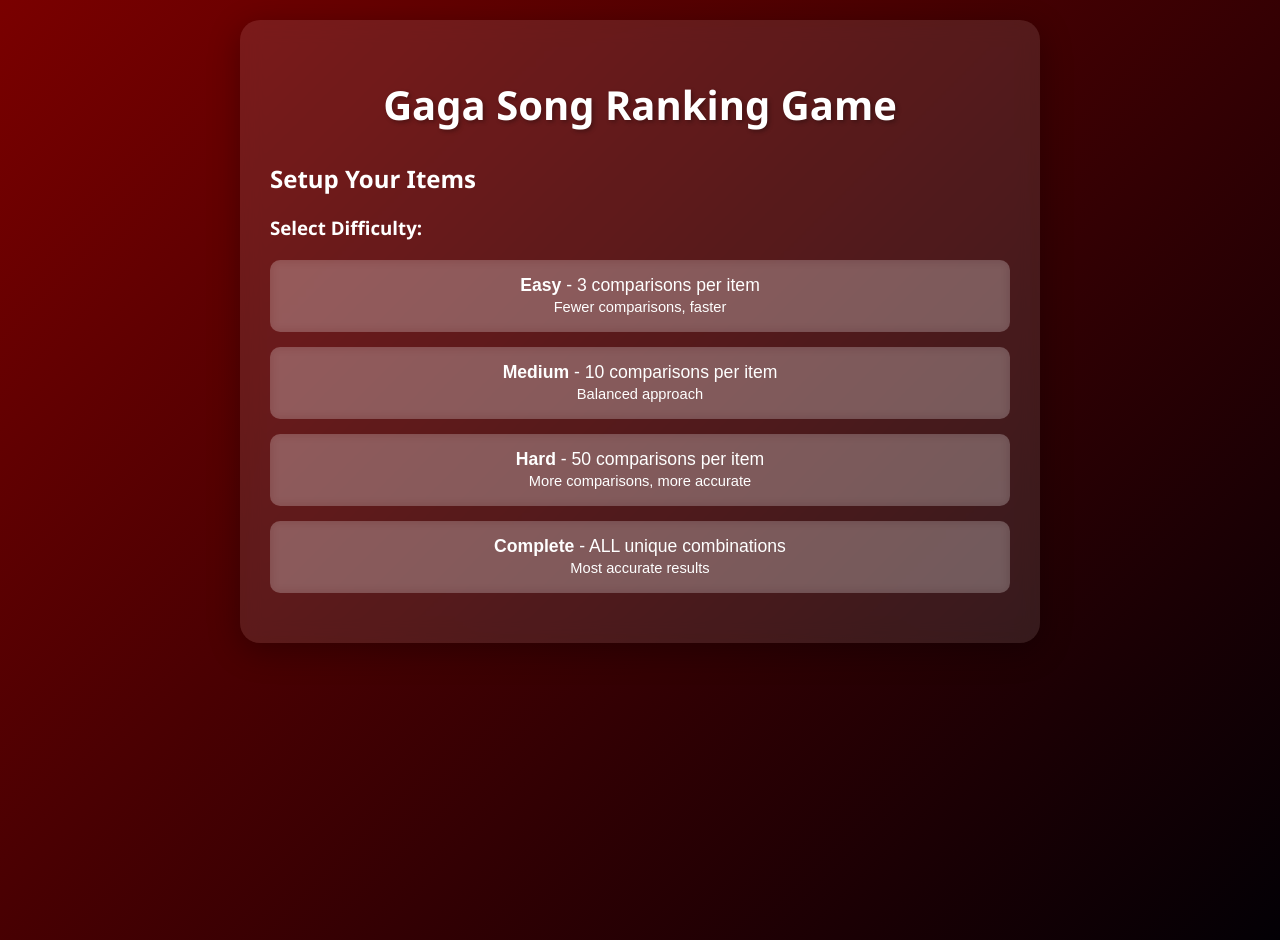
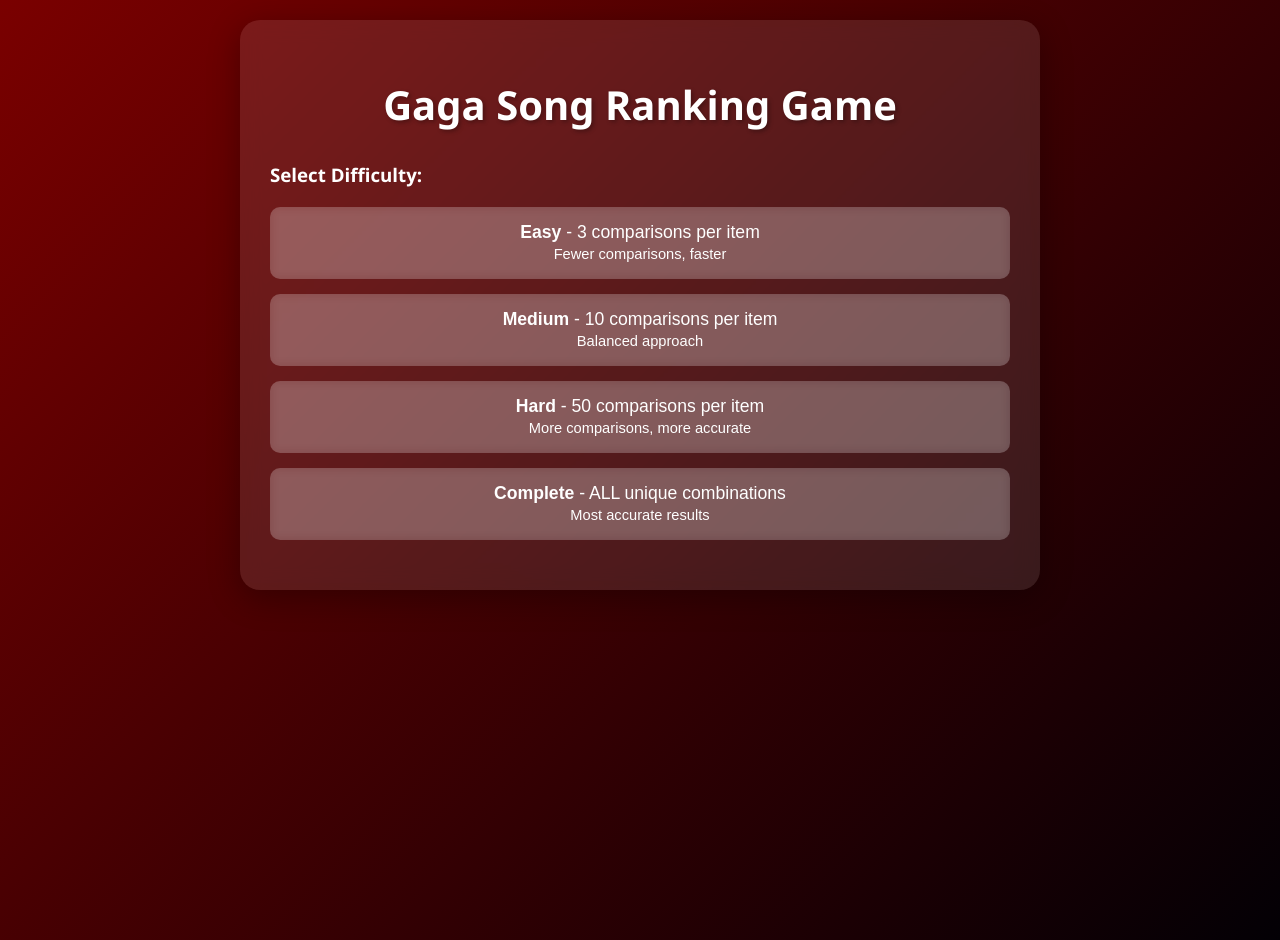
Before and after one commit to JayBee2814/jaybee2814.github.io, a Jekyll site: the page index.html, which Jekyll copies as it is, in a window 1280 px wide. Built offline with Jekyll 4.4.1, drawn with Linux system fonts in a browser that asks for light colours.

Commit message:
Update index.html

```diff
--- a/index.html
+++ b/index.html
@@ -185,7 +185,6 @@
 
         <!-- Setup Screen -->
         <div class="setup-screen active">
-            <h2>Setup Your Items</h2>
 
             <h3>Select Difficulty:</h3>
             <div class="difficulty-options">
```
